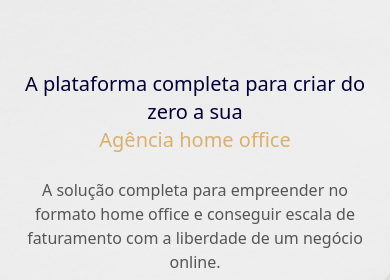
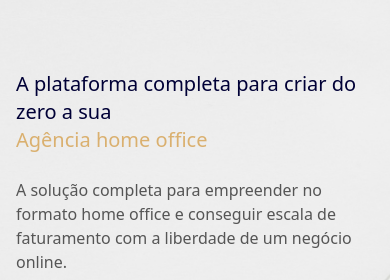
Before and after one commit to MuriloFernandesDev/viaja_flux, a Next.js app: page / in a window 390 px wide. Shown: the part 550-830 px from the top of the page. Built offline with nearby package versions, Linux system fonts and the light colour scheme; what react-daisyui would draw is missing.

Commit message:
features layout

```diff
--- a/src/components/NavBar/index.tsx
+++ b/src/components/NavBar/index.tsx
@@ -3,6 +3,7 @@ import Image from 'next/image'
 import { useState } from 'react'
 import Drawer from 'react-modern-drawer'
 import 'react-modern-drawer/dist/index.css'
+import Link from 'next/link'
 
 const NavBar = ({ onColor }: { onColor: boolean }) => {
    const [openDrawer, setOpenDrawer] = useState(false)
@@ -49,9 +50,11 @@ const NavBar = ({ onColor }: { onColor: boolean }) => {
                   </ul>
                </div>
                <div className="navbar-end flex gap-3">
-                  <button className="btn btn-primary normal-case bg-transparent text-primary hidden md:inline-flex">
-                     Entrar
-                  </button>
+                  <Link href="https://e62c-45-227-251-74.sa.ngrok.io/login">
+                     <button className="btn btn-primary normal-case bg-transparent text-primary hidden md:inline-flex">
+                        Entrar
+                     </button>
+                  </Link>
                   <button className="btn btn-primary normal-case text-base-100 hidden md:inline-flex">
                      Criar agência
                   </button>
--- a/src/pages/index.tsx
+++ b/src/pages/index.tsx
@@ -56,9 +56,9 @@ const Home: NextPage = () => {
       <>
          <NavBar onColor={navbar} />
          <div className="bg-[url(../../src/assets/images/banner1.png)] bg-no-repeat bg-center bg-cover max-w-[1600px] mx-auto">
-            <div
+            {/* <div
                className={
-                  'flex justify-start items-center w-full h-screen max-w-7xl mx-auto transition-all duration-500 ' +
+                  'flex items-center w-full h-screen max-w-7xl mx-auto transition-all duration-500 ' +
                   (isContainerOne ? 'ml-0' : '-ml-[1500px]')
                }
             >
@@ -77,6 +77,51 @@ const Home: NextPage = () => {
                      negócio online.
                   </span>
                   <button className="btn btn-primary w-40 text-base-100">
+                     Criar agência
+                  </button>
+               </div>
+            </div> */}
+
+            <div
+               className={
+                  'flex items-center h-screen justify-between p-4 max-w-7xl mx-auto px-4 py-10 md:py-28 '
+               }
+            >
+               <div className="flex flex-col gap-6">
+                  <div ref={boxRef}>
+                     <h1
+                        className={
+                           'text-xl md:text-5xl text-primary transition-all duration-300 max-w-3xl ' +
+                           (isContainerOne ? 'ml-0' : '-ml-[1500px]')
+                        }
+                     >
+                        A plataforma completa para criar do zero a sua
+                     </h1>
+                     <h2
+                        className={
+                           'text-xl md:text-5xl text-[#DAB06F] transition-all duration-500 ' +
+                           (isContainerOne ? 'ml-0' : '-ml-[1500px]')
+                        }
+                     >
+                        Agência home office
+                     </h2>
+                  </div>
+                  <span
+                     className={
+                        'text-base md:text-lg text-[#555555] normal-case transition-all duration-700 max-w-3xl ' +
+                        (isContainerOne ? 'ml-0' : '-ml-[1500px]')
+                     }
+                  >
+                     A solução completa para empreender no formato home office e
+                     conseguir escala de faturamento com a liberdade de um
+                     negócio online.
+                  </span>
+                  <button
+                     className={
+                        'btn btn-primary w-40 text-base-100 transition-all duration-1000 ' +
+                        (isContainerOne ? 'ml-0' : '-ml-[1500px]')
+                     }
+                  >
                      Criar agência
                   </button>
                </div>
```
